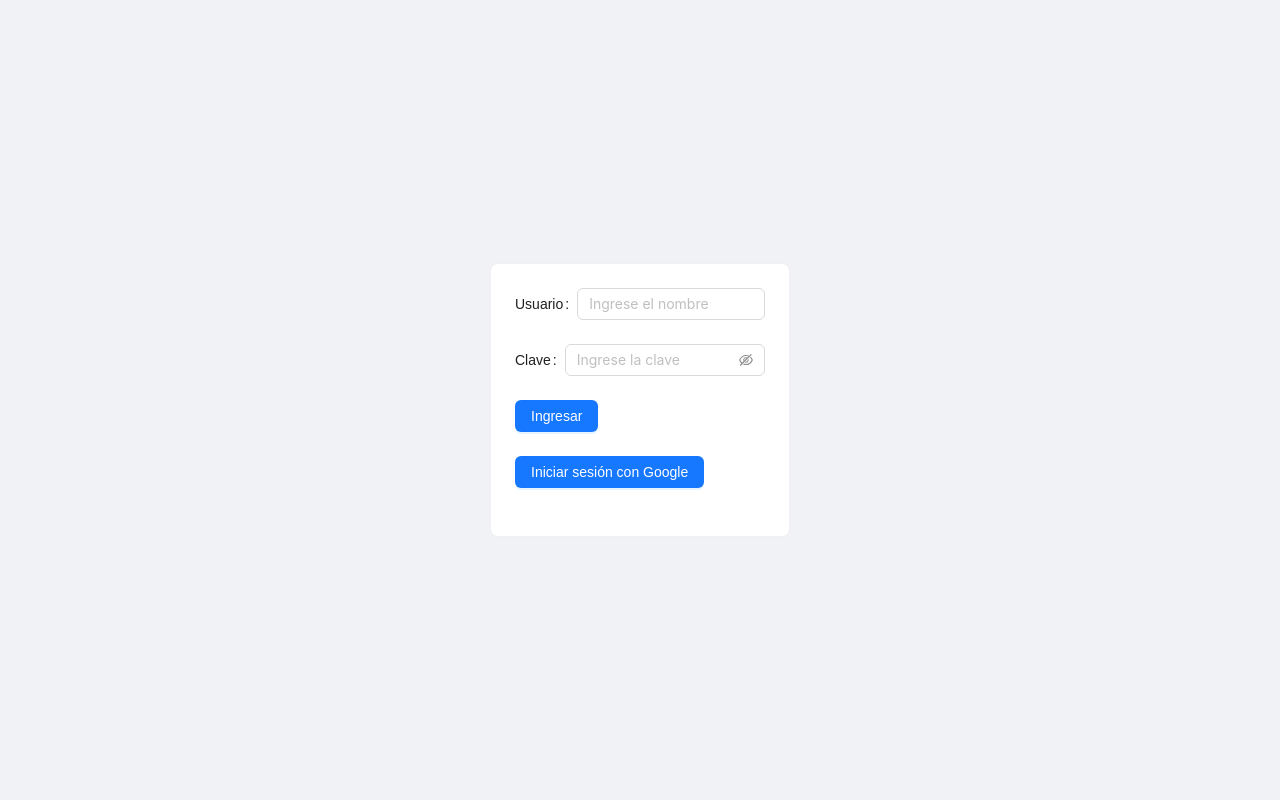
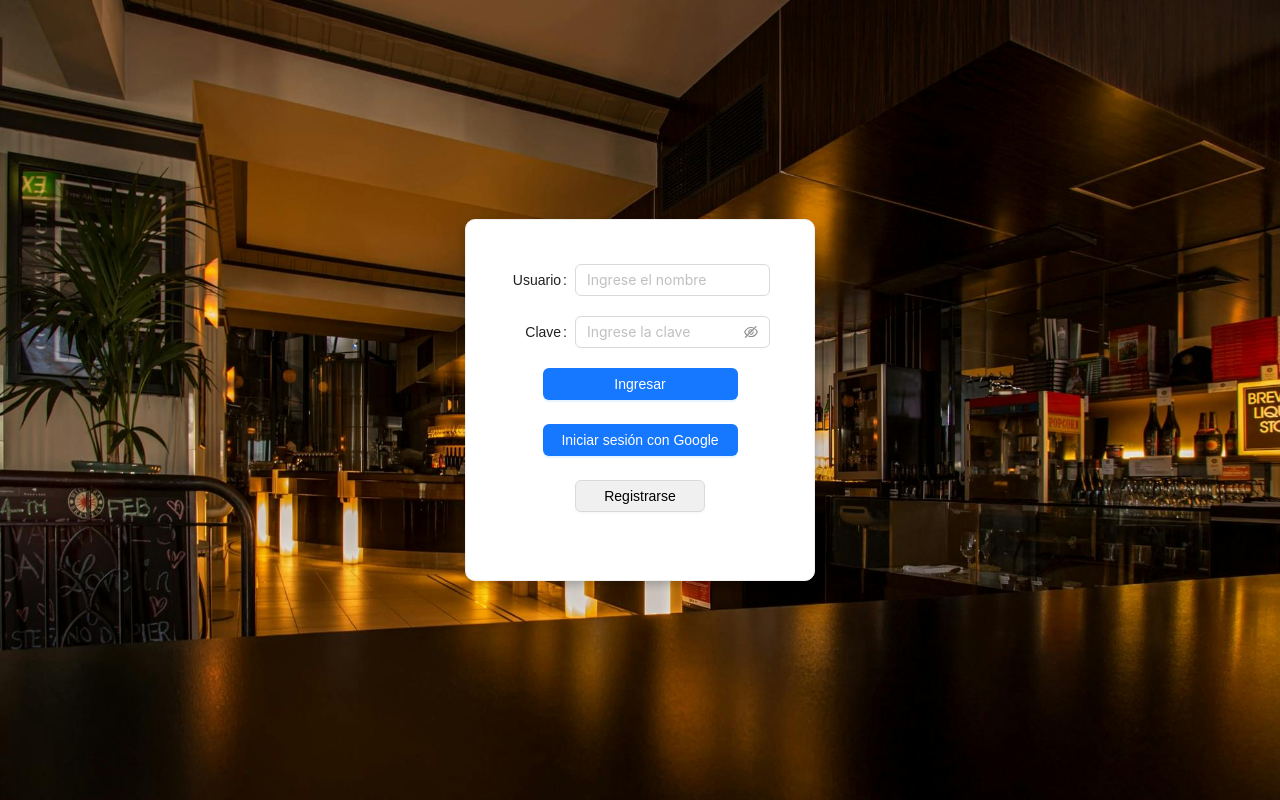
Before and after one commit to nicosallei/Buen_Sabor-front-final, a React (Vite) app: page / in a window 1280 px wide. Built offline with nearby package versions, Linux system fonts and the light colour scheme.

Commit message:
mejorando estetica de los login

```diff
--- a/src/components/pages/login-crear/CrearUsuarioCliente.tsx
+++ b/src/components/pages/login-crear/CrearUsuarioCliente.tsx
@@ -2,6 +2,7 @@ import { Form, Input, Button, DatePicker, Card, Row, Col } from "antd";
 import { useNavigate } from "react-router-dom";
 import * as CryptoJS from "crypto-js";
 import { Rol } from "../../../types/usuario/Usuario";
+import fondoRegistro from "../../../assets/fondo-registro.jpeg";
 
 const RegistroCliente = () => {
   const [form] = Form.useForm();
@@ -36,28 +37,52 @@ const RegistroCliente = () => {
       navigate("/login");
     }
   };
+
   const handleFechaNacimientoChange = (_date: any, _dateString: any) => {
     form.validateFields(["fechaNacimiento"]);
   };
 
   return (
-    <Row justify="center" align="middle" style={{ minHeight: "100vh" }}>
+    <div
+      style={{
+        backgroundImage: `url(${fondoRegistro})`,
+        backgroundSize: "cover",
+        backgroundPosition: "center",
+        minHeight: "100vh",
+        display: "flex",
+        justifyContent: "center",
+        alignItems: "center",
+        padding: "20px",
+      }}
+    >
+      <Row justify="center" align="middle" style={{ width: "100%" }}>
         <Col xs={24} sm={16} md={12} lg={8} xl={6}>
-        <Card title="Registro de Cliente" bordered={false}>
+          <Card
+            title={
+              <div style={{ textAlign: "center" }}>Registro de Cliente</div>
+            }
+            bordered={false}
+            style={{
+              boxShadow: "0 4px 8px rgba(0, 0, 0, 0.1)",
+              borderRadius: "10px",
+              padding: "20px",
+              backgroundColor: "rgba(255, 255, 255, 0.9)",
+            }}
+          >
             <Form form={form} onFinish={handleSubmit} layout="vertical">
               <Form.Item
                 name="email"
                 label="Email"
                 rules={[{ required: true, type: "email" }]}
               >
-              <Input />
+                <Input style={{ width: "100%" }} />
               </Form.Item>
               <Form.Item
                 name="password"
                 label="Contraseña"
                 rules={[{ required: true }]}
               >
-              <Input.Password />
+                <Input.Password style={{ width: "100%" }} />
               </Form.Item>
 
               <Form.Item
@@ -65,21 +90,21 @@ const RegistroCliente = () => {
                 label="Nombre"
                 rules={[{ required: true }]}
               >
-              <Input />
+                <Input style={{ width: "100%" }} />
               </Form.Item>
               <Form.Item
                 name="apellido"
                 label="Apellido"
                 rules={[{ required: true }]}
               >
-              <Input />
+                <Input style={{ width: "100%" }} />
               </Form.Item>
               <Form.Item
                 name="telefono"
                 label="Teléfono"
                 rules={[{ required: true }]}
               >
-              <Input />
+                <Input style={{ width: "100%" }} />
               </Form.Item>
 
               <Form.Item
@@ -95,13 +120,12 @@ const RegistroCliente = () => {
                       if (!value) {
                         return Promise.reject();
                       }
-                    // Crear la fecha de comparación (17 de julio de 2024)
-                    const comparisonDate = new Date(2024, 6, 17); // Los meses son base-0
+                      const comparisonDate = new Date(2024, 6, 17);
                       const birthDate = new Date(value);
-                    // Calcular la diferencia en años
                       let age =
                         comparisonDate.getFullYear() - birthDate.getFullYear();
-                    const m = comparisonDate.getMonth() - birthDate.getMonth();
+                      const m =
+                        comparisonDate.getMonth() - birthDate.getMonth();
                       if (
                         m < 0 ||
                         (m === 0 &&
@@ -109,7 +133,6 @@ const RegistroCliente = () => {
                       ) {
                         age--;
                       }
-                    // Verificar si la edad es menor a 17
                       if (age < 17) {
                         return Promise.reject(
                           new Error(
@@ -122,11 +145,29 @@ const RegistroCliente = () => {
                   }),
                 ]}
               >
-              <DatePicker onChange={handleFechaNacimientoChange} />
+                <DatePicker
+                  onChange={handleFechaNacimientoChange}
+                  style={{ width: "100%" }}
+                />
               </Form.Item>
 
-            <Form.Item>
-              <Button type="primary" htmlType="submit">
+              <Form.Item style={{ textAlign: "center" }}>
+                <Button
+                  type="default"
+                  style={{
+                    marginTop: "10px",
+                    marginRight: "20px",
+                    width: "150px",
+                  }}
+                  onClick={() => navigate("/login")}
+                >
+                  Cancelar
+                </Button>
+                <Button
+                  type="primary"
+                  htmlType="submit"
+                  style={{ marginTop: "10px", width: "150px" }}
+                >
                   Registrar
                 </Button>
               </Form.Item>
@@ -134,6 +175,7 @@ const RegistroCliente = () => {
           </Card>
         </Col>
       </Row>
+    </div>
   );
 };
 
--- a/src/components/pages/login-crear/login.tsx
+++ b/src/components/pages/login-crear/login.tsx
@@ -6,6 +6,7 @@ import { Form, Input, Button, Card } from "antd";
 import { EyeTwoTone, EyeInvisibleOutlined } from "@ant-design/icons";
 import { signInWithPopup, GoogleAuthProvider } from "firebase/auth";
 import { auth } from "../../ui/firebaseConfig";
+import ImagenFondo from "../../../assets/fondo-login.jpg";
 
 function Login() {
   const navigate = useNavigate();
@@ -126,6 +127,10 @@ function Login() {
     }
   };
 
+  const handleRegister = () => {
+    navigate("/registro-cliente");
+  };
+
   return (
     <div
       style={{
@@ -133,12 +138,22 @@ function Login() {
         justifyContent: "center",
         alignItems: "center",
         height: "100vh",
-        backgroundColor: "#f0f2f5",
+        backgroundImage: `url(${ImagenFondo})`,
+        backgroundSize: "cover",
+        backgroundPosition: "center",
       }}
     >
-      <Card style={{ width: 300 }}>
-        <Form>
-          <Form.Item label="Usuario">
+      <Card
+        style={{
+          width: 350, // Aumenta el ancho de la tarjeta
+          padding: 20,
+          borderRadius: 10,
+          boxShadow: "0 4px 8px rgba(0, 0, 0, 0.2)",
+          backgroundColor: "white",
+        }}
+      >
+        <Form labelCol={{ span: 6 }} wrapperCol={{ span: 18 }}>
+          <Form.Item label="Usuario" style={{ marginBottom: 20 }}>
             <Input
               placeholder="Ingrese el nombre"
               defaultValue={usuario?.username}
@@ -151,9 +166,10 @@ function Login() {
               onKeyDown={(e) => {
                 if (e.key === "Enter") login();
               }}
+              style={{ width: "100%" }} // Asegura que el input ocupe todo el ancho disponible
             />
           </Form.Item>
-          <Form.Item label="Clave">
+          <Form.Item label="Clave" style={{ marginBottom: 20 }}>
             <Input.Password
               placeholder="Ingrese la clave"
               defaultValue={usuario?.password}
@@ -169,23 +185,66 @@ function Login() {
               iconRender={(visible) =>
                 visible ? <EyeTwoTone /> : <EyeInvisibleOutlined />
               }
+              style={{ width: "100%" }} // Asegura que el input ocupe todo el ancho disponible
             />
           </Form.Item>
 
-          <Form.Item>
-            <Button type="primary" onClick={login}>
-              Ingresar
-            </Button>
+          <Form.Item wrapperCol={{ span: 24 }}>
+            <div style={{ display: "flex", justifyContent: "center" }}>
+              <Button
+                type="primary"
+                onClick={login}
+                style={{
+                  width: "75%",
+                  whiteSpace: "nowrap",
+                  overflow: "hidden",
+                  textOverflow: "ellipsis",
+                }}
+              >
+                Ingresar
+              </Button>
+            </div>
           </Form.Item>
           {txtValidacion && (
             <p style={{ color: "red", lineHeight: 5, padding: 5 }}>
               {txtValidacion}
             </p>
           )}
-          <Form.Item>
-            <Button type="primary" onClick={handleGoogleLogin}>
-              Iniciar sesión con Google
-            </Button>
+          <Form.Item wrapperCol={{ span: 24 }}>
+            <div style={{ display: "flex", justifyContent: "center" }}>
+              <Button
+                type="primary"
+                onClick={handleGoogleLogin}
+                style={{
+                  width: "75%",
+                  whiteSpace: "nowrap",
+                  overflow: "hidden",
+                  textOverflow: "ellipsis",
+                }}
+              >
+                Iniciar sesión con Google
+              </Button>
+            </div>
+          </Form.Item>
+          <Form.Item wrapperCol={{ span: 24 }}>
+            <div style={{ display: "flex", justifyContent: "center" }}>
+              <Button
+                type="default"
+                onClick={handleRegister}
+                style={{
+                  width: "50%",
+                  whiteSpace: "nowrap",
+                  overflow: "hidden",
+                  textOverflow: "ellipsis",
+                  backgroundColor: "#f0f0f0",
+                  color: "#000",
+                  border: "1px solid #d9d9d9",
+                  margin: "0 auto",
+                }}
+              >
+                Registrarse
+              </Button>
+            </div>
           </Form.Item>
         </Form>
       </Card>
```
Also changed, not shown: src/assets/fondo-login.jpg (added), src/assets/fondo-registro.jpeg (added). Lines whose indentation alone changed are shown as unchanged.
